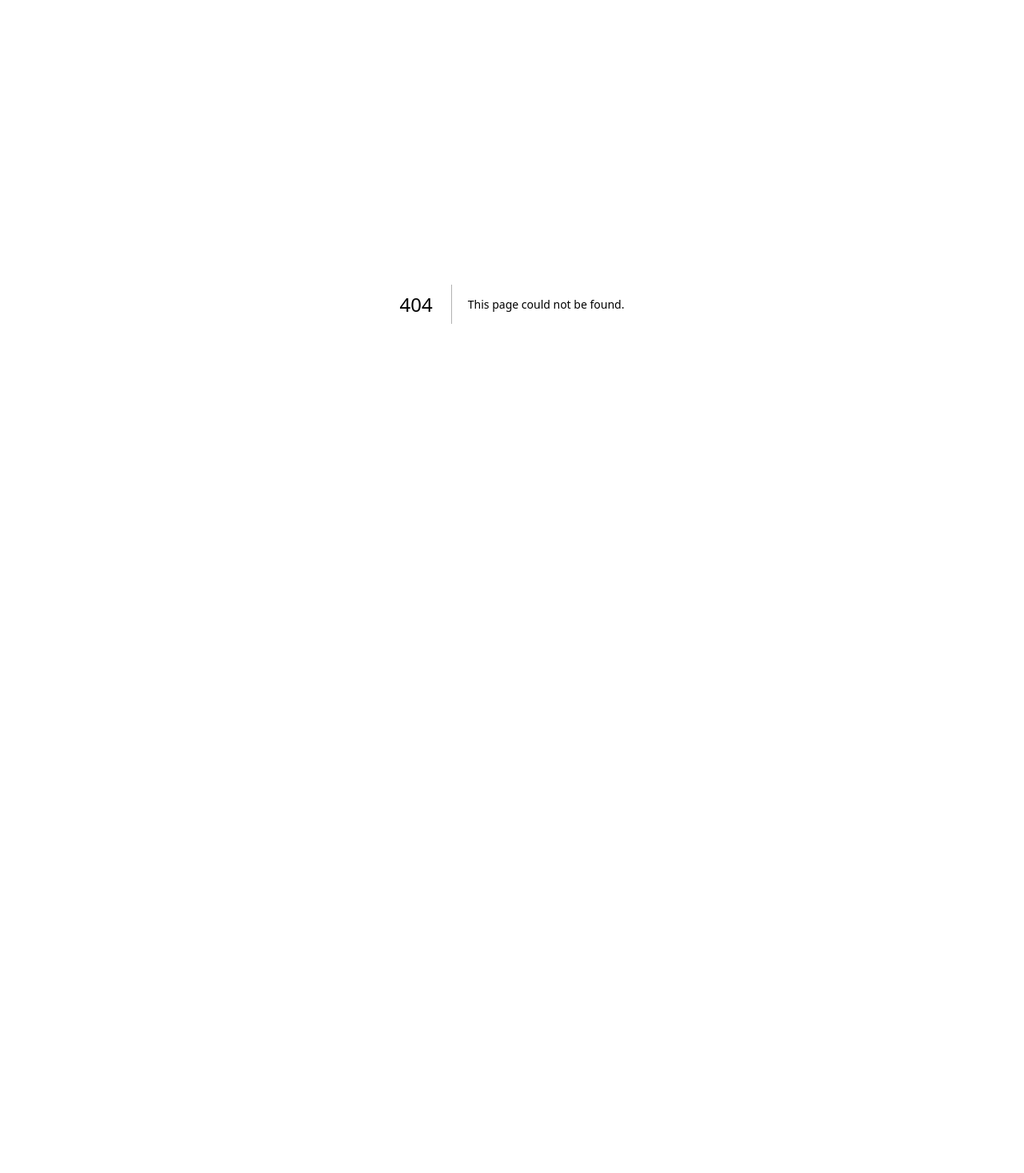
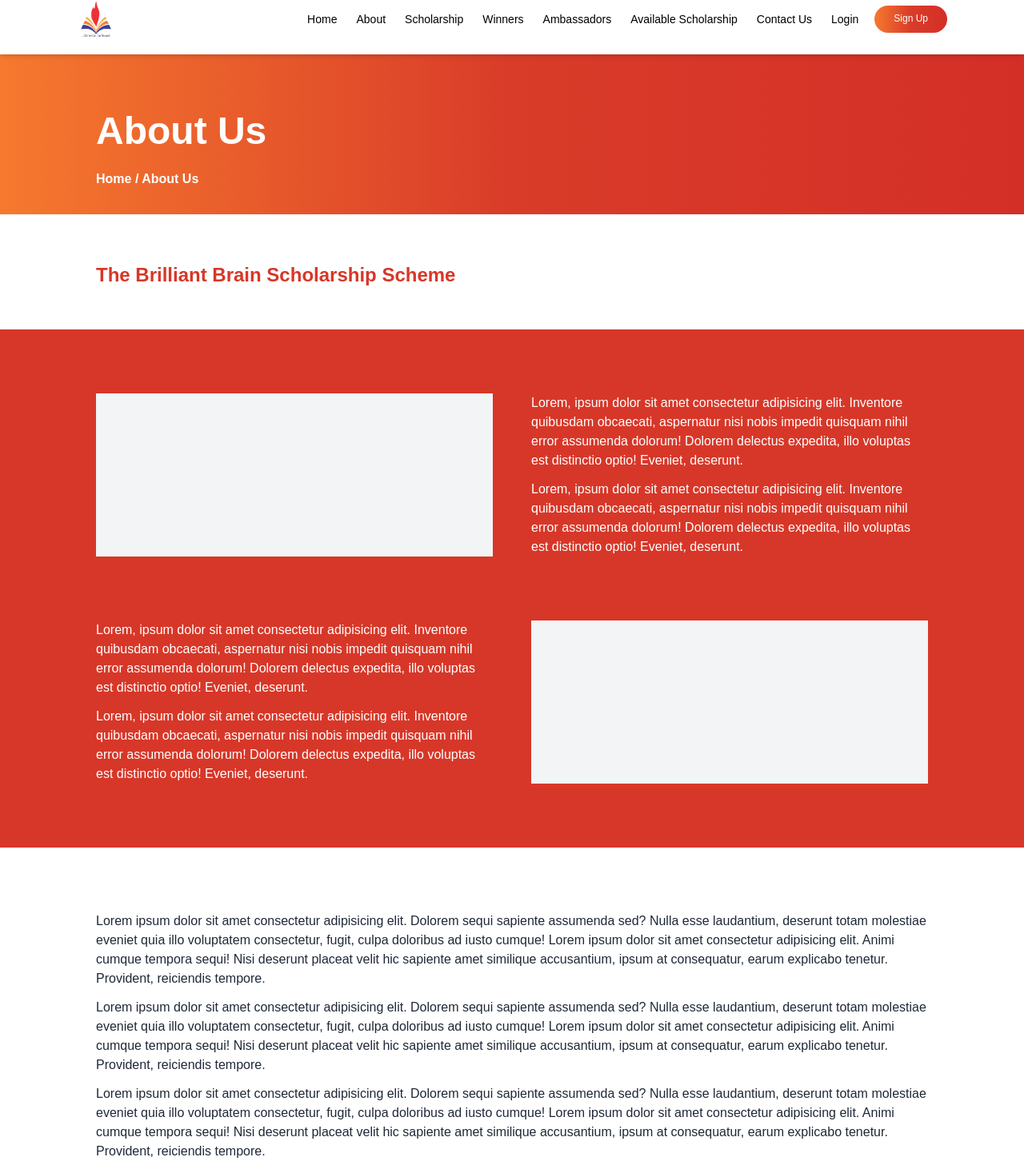
Before and after one commit to adefokun/brilliant-brain, a Next.js app: page /about-us in a window 1280 px wide. Before the commit this address had no page. Shown: the part 20-1487 px from the top of the page at 80% size. Before the commit the page ends 800 px from the top, so only its background shows below. Built offline with nearby package versions, Linux system fonts and the light colour scheme; a web font is replaced by a local one; what prettier-plugin-tailwindcss would draw is missing.

Commit message:
about us

```diff
--- /dev/null
+++ b/pages/about-us.tsx
@@ -0,0 +1,44 @@
+import Footer from '@/components/Footer'
+import Header from '@/components/Header'
+import React from 'react'
+
+const AboutUs = () => {
+  return (
+    <>
+        <Header />
+        <section className='section mt-20 pt-20 py-8 grad-to-right flex flex-col gap-3 text-white'>
+            <h1 className="text-5xl font-extrabold text-white font-argentinum mb-3">About Us</h1>
+            <span className='font-bold'>Home / About Us</span>
+        </section>
+        <section className='section pt-12 pb-10'>
+            <h1 className="text-2xl text-primary font-bold font-argentinum py-3">
+                The Brilliant Brain Scholarship Scheme
+            </h1>
+        </section>
+        <section className="section py-20 bg-primary text-white">
+            <div className="flex flex-col md:flex-row gap-12 mb-20">
+                <div className="flex-1 bg-gray-100"></div>
+                <div className="flex-1 flex flex-col gap-3">
+                    <p>Lorem, ipsum dolor sit amet consectetur adipisicing elit. Inventore quibusdam obcaecati, aspernatur nisi nobis impedit quisquam nihil error assumenda dolorum! Dolorem delectus expedita, illo voluptas est distinctio optio! Eveniet, deserunt.</p>
+                    <p>Lorem, ipsum dolor sit amet consectetur adipisicing elit. Inventore quibusdam obcaecati, aspernatur nisi nobis impedit quisquam nihil error assumenda dolorum! Dolorem delectus expedita, illo voluptas est distinctio optio! Eveniet, deserunt.</p>
+                </div>
+            </div>
+            <div className="flex flex-col md:flex-row gap-12">
+                <div className="flex-1 flex flex-col gap-3">
+                    <p>Lorem, ipsum dolor sit amet consectetur adipisicing elit. Inventore quibusdam obcaecati, aspernatur nisi nobis impedit quisquam nihil error assumenda dolorum! Dolorem delectus expedita, illo voluptas est distinctio optio! Eveniet, deserunt.</p>
+                    <p>Lorem, ipsum dolor sit amet consectetur adipisicing elit. Inventore quibusdam obcaecati, aspernatur nisi nobis impedit quisquam nihil error assumenda dolorum! Dolorem delectus expedita, illo voluptas est distinctio optio! Eveniet, deserunt.</p>
+                </div>
+                <div className="flex-1 bg-gray-100"></div>
+            </div>
+        </section>
+        <section className="section flex flex-col gap-3 pt-20 pb-20">
+            {[0,1,2,3,4].map(el => (
+                <p key={el}>Lorem ipsum dolor sit amet consectetur adipisicing elit. Dolorem sequi sapiente assumenda sed? Nulla esse laudantium, deserunt totam molestiae eveniet quia illo voluptatem consectetur, fugit, culpa doloribus ad iusto cumque! Lorem ipsum dolor sit amet consectetur adipisicing elit. Animi cumque tempora sequi! Nisi deserunt placeat velit hic sapiente amet similique accusantium, ipsum at consequatur, earum explicabo tenetur. Provident, reiciendis tempore.</p>
+            ))}
+        </section>
+        <Footer />
+    </>
+  )
+}
+
+export default AboutUs
```
